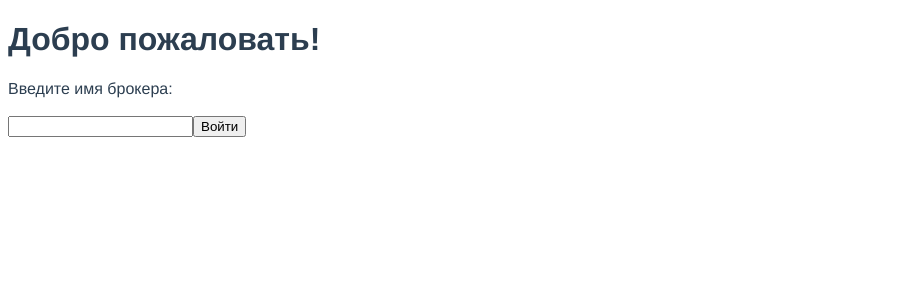
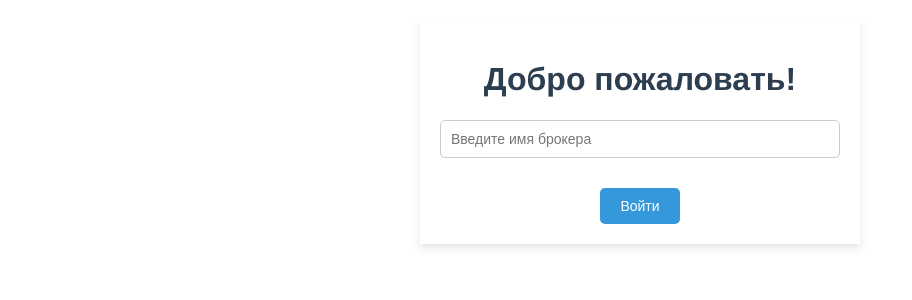
Before and after one commit to sesh00/broker-terminal, a Vue app: page / in a window 1280 px wide. Shown: the top 300 px of the page, without its empty margins (0-912 px from the left). Built offline with nearby package versions, Linux system fonts and the light colour scheme; what vue3-apexcharts would draw is missing.

Commit message:
super styles

```diff
--- a/src/components/Login.vue
+++ b/src/components/Login.vue
@@ -1,10 +1,11 @@
 <template>
   <div class="login-container">
     <h1>Добро пожаловать!</h1>
-    <label for="brokerName">Введите имя брокера:</label><br><br>
-    <input v-model="brokerName" type="text" id="brokerName" />
+    <div class="input-container">
+      <input v-model="brokerName" type="text" id="brokerName" placeholder="Введите имя брокера" />
+    </div>
     <button @click="login">Войти</button>
-    <p v-if="loginError">{{ loginError }}</p>
+    <p v-if="loginError" class="error-message">{{ loginError }}</p>
   </div>
 </template>
 
@@ -36,5 +37,46 @@ export default {
 </script>
 
 <style scoped>
+.login-container {
+  max-width: 400px;
+  margin: 20px auto;
+  padding: 20px;
+  background-color: #fff;
+  box-shadow: 0 4px 8px rgba(0, 0, 0, 0.1);
+  text-align: center;
+}
 
+.input-container {
+  display: flex;
+  align-items: center;
+  justify-content: center;
+  margin-bottom: 20px;
+}
+
+input {
+  flex: 1;
+  padding: 10px;
+  font-size: 14px;
+  border: 1px solid #ccc;
+  border-radius: 5px;
+}
+
+button {
+  margin-top: 10px;
+  padding: 10px 20px;
+  font-size: 14px;
+  background-color: #3498db;
+  color: #fff;
+  border: none;
+  border-radius: 5px;
+  cursor: pointer;
+}
+
+button:hover {
+  background-color: #2980b9;
+}
+
+.error-message {
+  color: #e74c3c;
+}
 </style>
--- a/src/components/MainPage.vue
+++ b/src/components/MainPage.vue
@@ -6,8 +6,8 @@
     <p v-else>Loading...</p>
 
     <div class="quantity-input">
-      <label for="quantity">Quantity:</label>
-      <input type="number" id="quantity" v-model="quantityInput" min="1" step="1" />
+      <label for="quantity" class="quantity-label">Quantity:</label>
+      <input type="number" id="quantity" v-model="quantityInput" min="1" step="1" class="quantity-field" />
     </div>
 
     <table v-if="stockData">
@@ -31,9 +31,9 @@
         <td>{{ stock.historicalDataElement[4] }}</td>
         <td>{{ stock.historicalDataElement[0] }}</td>
         <td>
-          <button @click="buyStock(brokerData.name, stock.symbol, 1, stock.historicalDataElement[3])">Buy</button>
-          <button @click="sellStock(brokerData.name, stock.symbol, 1, stock.historicalDataElement[3])">Sell</button>
-          <button @click="openChartDialog(stock.symbol)">Open Chart</button>
+          <button class="action-button buy-button" @click="buyStock(brokerData.name, stock.symbol, 1, stock.historicalDataElement[3])">Buy</button>
+          <button class="action-button sell-button" @click="sellStock(brokerData.name, stock.symbol, 1, stock.historicalDataElement[3])">Sell</button>
+          <button class="action-button chart-button" @click="openChartDialog(stock.symbol)">Open Chart</button>
         </td>
       </tr>
       </tbody>
@@ -223,6 +223,53 @@ th {
   flex-direction: column;
 }
 
+.action-button {
+  padding: 10px;
+  margin: 5px;
+  border: none;
+  border-radius: 5px;
+  cursor: pointer;
+  font-size: 14px;
+  font-weight: bold;
+  transition: background-color 0.3s ease;
+}
+
+.buy-button {
+  background-color: #2ecc71; /* Green color for Buy button */
+  color: #ffffff; /* White text color */
+}
+
+.sell-button {
+  background-color: #e74c3c; /* Red color for Sell button */
+  color: #ffffff; /* White text color */
+}
+
+.chart-button {
+  background-color: #3498db; /* Blue color for Chart button */
+  color: #ffffff; /* White text color */
+}
+
+.action-button:hover {
+  background-color: #34495e; /* Darker shade on hover */
+}
+.quantity-input {
+  margin-top: 10px;
+}
+
+.quantity-label {
+  font-size: 16px;
+  font-weight: bold;
+  margin-right: 5px;
+}
+
+.quantity-field {
+  padding: 8px;
+  font-size: 14px;
+  border: 1px solid #ccc;
+  border-radius: 5px;
+  width: 70px;
+}
+
 .quantity {
   color: #3498db; /* Set color for Quantity */
 }
--- a/src/components/NavBar.vue
+++ b/src/components/NavBar.vue
@@ -1,19 +1,62 @@
 <template>
-  <div>
-    <h1>Меню</h1>
-    <ul>
-      <li><router-link to="/">Логин</router-link></li>
-      <li><router-link to="/main">Торговля</router-link></li>
-      <li><router-link to="/admin">Статистика</router-link></li>
-    </ul>
+  <div class="app-container">
+    <div class="navigation-menu">
+      <h1>Меню</h1>
+      <ul>
+        <li @click="navigateTo('/')">Логин</li>
+        <li @click="navigateTo('/main')">Торговля</li>
+        <li @click="navigateTo('/admin')">Статистика</li>
+      </ul>
+    </div>
+    <div class="content">
+      <!-- Твой контент здесь -->
+    </div>
   </div>
 </template>
 
 <script>
 export default {
+  methods: {
+    navigateTo(route) {
+      this.$router.push(route);
+    }
+  }
 };
 </script>
 
 <style scoped>
+.app-container {
+  display: flex;
+}
 
+.navigation-menu {
+  min-width: 200px;
+  padding: 20px;
+  background-color: #fff; /* Цвет фона меню */
+  box-shadow: 0 2px 5px rgba(0, 0, 0, 0.1); /* Тень */
+}
+
+ul {
+  list-style-type: none;
+  padding: 0;
+  margin: 0;
+  display: flex;
+  flex-direction: row; /* Изменение направления расположения элементов на горизонтальное */
+}
+
+li {
+  margin-right: 10px; /* Добавлен отступ между кнопками */
+  padding: 10px;
+  cursor: pointer;
+  transition: background-color 0.3s;
+}
+
+li:hover {
+  background-color: #f2f2f2; /* Цвет фона при наведении */
+}
+
+.content {
+  flex: 1;
+  padding: 20px;
+}
 </style>
--- a/src/components/StockChartDialog.vue
+++ b/src/components/StockChartDialog.vue
@@ -2,7 +2,7 @@
   <div class="stock-chart-dialog">
     <button class="close-button" @click="closeDialog">&times;</button>
     <h2>{{ stockSymbol }} Price Chart</h2>
-    <div :id="chartId"></div>
+    <div :id="chartId" class="chart-container"></div>
   </div>
 </template>
 
@@ -66,6 +66,9 @@ export default {
     },
     createChart() {
       this.chart = new Highcharts.stockChart(this.chartId, {
+        chart: {
+          width: 1000, // Set the width of the chart
+        },
         rangeSelector: {
           selected: 1,
         },
@@ -88,7 +91,7 @@ export default {
 
 <style scoped>
 .stock-chart-dialog {
-  max-width: 800px;
+  max-width: 1200px; /* Increase the max-width of the dialog */
   margin: 20px auto;
   padding: 20px;
   background-color: #fff;
@@ -116,7 +119,8 @@ export default {
   color: red;
 }
 
-#stock-chart {
-  height: 400px;
+.chart-container {
+  width: 100%; /* Set the width of the chart container to 100% */
+  height: 500px; /* Adjust the height as needed */
 }
 </style>
```
